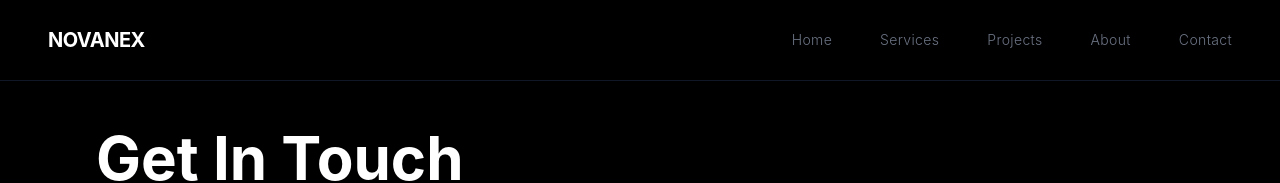
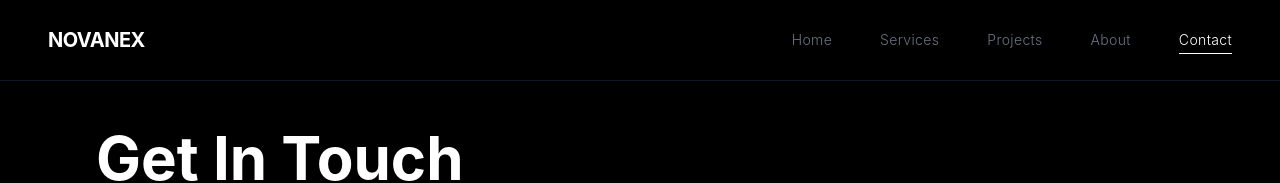
Before and after one commit to rumesh02/novanex-site, a React (Vite) app in the folder frontend/: page /contact in a window 1280 px wide. Shown: the top 183 px of the page. Built offline with nearby package versions, Linux system fonts and the light colour scheme.

Commit message:
navbar animation

```diff
--- a/frontend/src/components/Navbar.jsx
+++ b/frontend/src/components/Navbar.jsx
@@ -1,8 +1,9 @@
 import { useState } from 'react';
-import { Link } from 'react-router-dom';
+import { Link, useLocation } from 'react-router-dom';
 
 const Navbar = () => {
   const [isOpen, setIsOpen] = useState(false);
+  const location = useLocation();
 
   const menuItems = [
     { name: 'Home', path: '/' },
@@ -26,15 +27,25 @@ const Navbar = () => {
           {/* Desktop Menu */}
           <div className="hidden md:block">
             <div className="flex items-center space-x-12">
-              {menuItems.map((item) => (
+              {menuItems.map((item) => {
+                const isActive = location.pathname === item.path;
+                return (
                   <Link
                     key={item.name}
                     to={item.path}
-                  className="text-gray-500 hover:text-white transition-colors duration-300 text-sm font-light tracking-wide"
+                    className={`relative text-sm font-light tracking-wide transition-colors duration-300 group ${
+                      isActive ? 'text-white' : 'text-gray-500 hover:text-white'
+                    }`}
                   >
                     {item.name}
+                    <span
+                      className={`absolute left-0 bottom-[-4px] h-[1px] bg-white transition-all duration-300 ${
+                        isActive ? 'w-full' : 'w-0 group-hover:w-full'
+                      }`}
+                    />
                   </Link>
-              ))}
+                );
+              })}
             </div>
           </div>
 
@@ -68,16 +79,21 @@ const Navbar = () => {
       {isOpen && (
         <div className="md:hidden bg-black border-t border-gray-900">
           <div className="px-6 py-6 space-y-4">
-            {menuItems.map((item) => (
+            {menuItems.map((item) => {
+              const isActive = location.pathname === item.path;
+              return (
                 <Link
                   key={item.name}
                   to={item.path}
-                className="block text-gray-500 hover:text-white transition-colors duration-300 text-lg font-light"
+                  className={`block text-lg font-light transition-colors duration-300 ${
+                    isActive ? 'text-white font-normal' : 'text-gray-500 hover:text-white'
+                  }`}
                   onClick={() => setIsOpen(false)}
                 >
                   {item.name}
                 </Link>
-            ))}
+              );
+            })}
           </div>
         </div>
       )}
```
Lines whose indentation alone changed are shown as unchanged.
